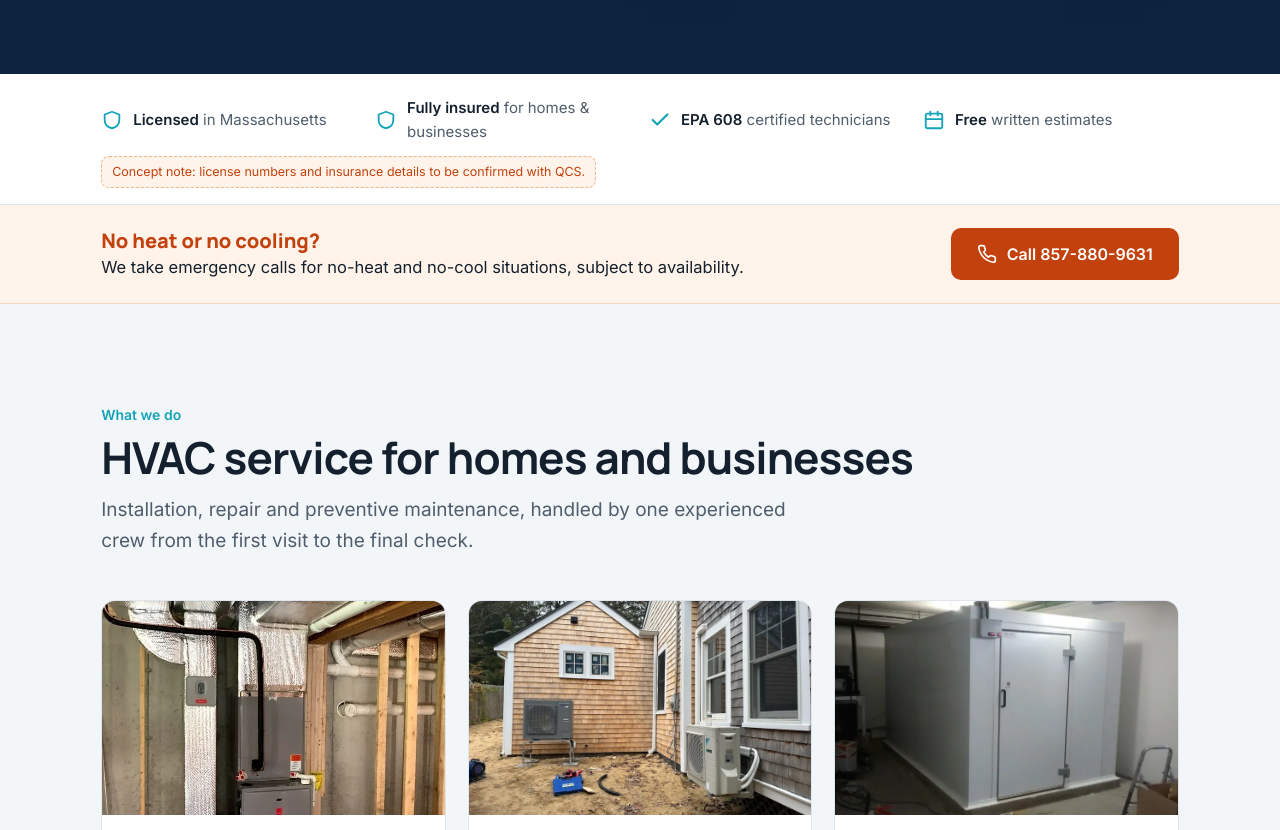
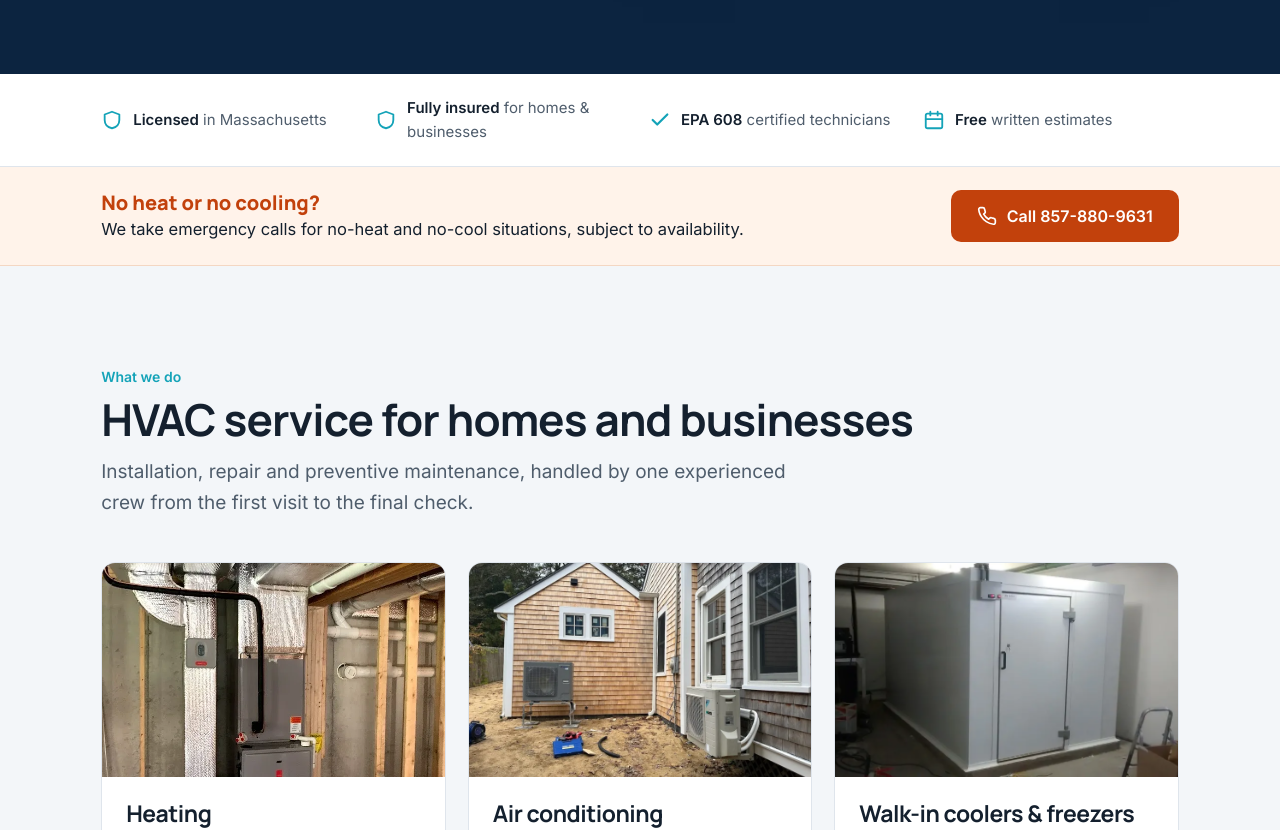
Before and after one commit to shane-kelly914/clearwork-studio, a plain HTML site: page preview/qcs-hvac/index.html in a window 1280 px wide. Shown: the part 804-1634 px from the top of the page. Drawn offline with Linux system fonts and the light colour scheme.

Commit message:
QCS concept: remove concept notes

```diff
--- a/preview/qcs-hvac/index.html
+++ b/preview/qcs-hvac/index.html
@@ -138,7 +138,7 @@ nav a:hover{color:var(--blue)}
 @media(max-width:900px){.why{grid-template-columns:1fr}}
 
 .creds{background:#fff;border-bottom:1px solid var(--line)}
-.creds ul{list-style:none;margin:0;padding:22px 0 6px;display:grid;grid-template-columns:repeat(4,minmax(0,1fr));gap:18px}
+.creds ul{list-style:none;margin:0;padding:22px 0;display:grid;grid-template-columns:repeat(4,minmax(0,1fr));gap:18px}
 .creds li{display:flex;align-items:center;gap:10px;font-size:15px;color:var(--muted)}
 .creds li b{color:var(--ink)}
 .creds svg{width:22px;height:22px;flex:none;color:var(--teal)}
@@ -288,7 +288,6 @@ footer a:hover{color:#fff;text-decoration:underline}
         <li><svg aria-hidden="true"><use href="#i-check"/></svg><span><b>EPA 608</b> certified technicians</span></li>
         <li><svg aria-hidden="true"><use href="#i-cal"/></svg><span><b>Free</b> written estimates</span></li>
       </ul>
-      <p class="confirm">Concept note: license numbers and insurance details to be confirmed with QCS.</p>
     </div>
   </section>
 
@@ -364,7 +363,6 @@ footer a:hover{color:#fff;text-decoration:underline}
         <div class="area" id="areas"><b>Towns we serve</b>
           <ul class="towns"><li>Clinton</li><li>Lowell</li><li>Worcester</li><li>Marlborough</li><li>Hudson</li><li>Leominster</li><li>Framingham</li><li>Chelmsford</li><li>Billerica</li><li>Boston</li><li>Cambridge</li><li>Nantucket</li><li>Martha's Vineyard</li></ul>
           <p>Plus nearby towns across Massachusetts. Don't see yours? <a href="tel:+18578809631">Give us a call.</a></p>
-          <p class="confirm">Concept note: town list to be confirmed with QCS.</p>
         </div>
       </div>
       <div class="why-photo"><img src="/preview/qcs-hvac/photos/qcs-IMG_5675.webp" alt="QCS HVAC technicians working on ladders beside a home" loading="lazy"></div>
```
